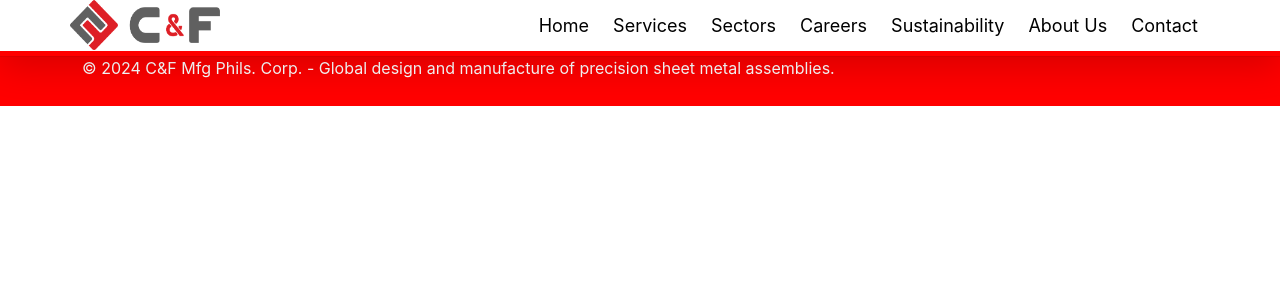
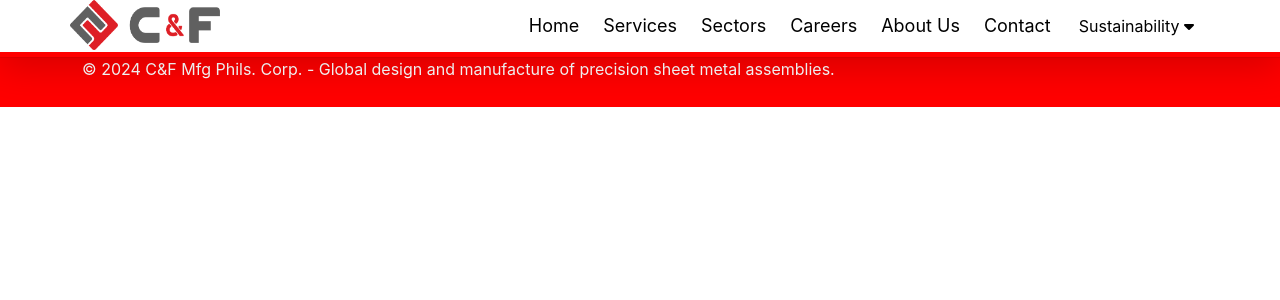
Before and after one commit to Elcavz/CF-PH-WEB, a React (Create React App) app: page /Overview in a window 1280 px wide. Shown: the top 300 px of the page. Built offline with nearby package versions, Linux system fonts and the light colour scheme.

Commit message:
Overview Page Added

```diff
--- a/public/index.html
+++ b/public/index.html
@@ -25,6 +25,7 @@
   <title>C&F Phils. Corp</title>
   <link href="https://cdn.jsdelivr.net/npm/bootstrap@5.3.3/dist/css/bootstrap.min.css" rel="stylesheet"
     integrity="sha384-QWTKZyjpPEjISv5WaRU9OFeRpok6YctnYmDr5pNlyT2bRjXh0JMhjY6hW+ALEwIH" crossorigin="anonymous">
+  <link rel="stylesheet" href="https://cdnjs.cloudflare.com/ajax/libs/font-awesome/4.7.0/css/font-awesome.min.css">
   <script src="https://kit.fontawesome.com/dd61417c3c.js" crossorigin="anonymous"></script>
 </head>
 
--- a/src/App.js
+++ b/src/App.js
@@ -6,7 +6,7 @@ import Navbar from './components/Navbar';
 import Services from './pages/Services';
 import Sectors from './pages/Sectors';
 import Careers from './pages/Careers';
-import Sustainability from './pages/Sustainability';
+import Overview from './pages/Overview';
 import Footer from './components/Footer';
 
 function App() {
@@ -14,11 +14,11 @@ function App() {
     <Router>
       <Navbar/>
       <Routes>
-        <Route path='/' element={<Home/>}/>
+        <Route path='/Home' element={<Home/>}/>
         <Route path='/Services' element={<Services/>}/>
         <Route path='/Sectors' element={<Sectors/>}/>
         <Route path='/Careers' element={<Careers/>}/>
-        <Route path='/Sustainability' element={<Sustainability/>}/>
+        <Route path='/' element={<Overview/>}/>
         <Route path='/About' element={<About/>}/>
         <Route path='/Contact' element={<Contact/>}/>
       </Routes>
--- a/src/components/Navbar/index.js
+++ b/src/components/Navbar/index.js
@@ -22,9 +22,17 @@ function Navbar() {
           <li>
             <Link to="/Careers">Careers</Link>
           </li>
-                    <li>
-                        <Link to="/Sustainability">Sustainability</Link>
-                    </li>
+          <div className="dropdown">
+            <button className="dropbtn">Sustainability&nbsp;
+              <i className="fa fa-caret-down"></i>
+            </button>
+            <div className="dropdown-content">
+              <Link to="/Overview">Overview</Link>
+              <a href="#">Environment</a>
+              <a href="#">Social</a>
+              <a href="#">Governance</a>
+            </div>
+          </div>
           <li>
             <Link to="/About">About Us</Link>
           </li>
--- a/src/components/Navbar/navbar.css
+++ b/src/components/Navbar/navbar.css
@@ -15,3 +15,48 @@ ul li a:hover {
     text-decoration: underline;
     color: red;
 }
+
+.dropdown {
+  float: right;
+}
+
+.dropdown .dropbtn {
+  font-size: 16px;
+  border: none;
+  outline: none;
+  padding: 14px 16px;
+  background-color: inherit;
+  font-family: inherit;
+  margin: 0;
+}
+
+.navbar a:hover, .dropdown:hover .dropbtn {
+    text-decoration: underline;
+    color: red;
+}
+
+.dropdown-content {
+  display: none;
+  position: absolute;
+  background-color: #f9f9f9;
+  min-width: 160px;
+  box-shadow: 0px 8px 16px 0px rgba(0,0,0,0.2);
+  z-index: 1;
+}
+
+.dropdown-content a {
+  float: none;
+  color: black;
+  padding: 12px 16px;
+  text-decoration: none;
+  display: block;
+  text-align: left;
+}
+
+.dropdown-content a:hover {
+  background-color: #ddd;
+}
+
+.dropdown:hover .dropdown-content {
+  display: block;
+}
--- /dev/null
+++ b/src/pages/Overview/index.js
@@ -0,0 +1,14 @@
+function Overview() {
+  return (
+    <div className="container">
+      <div>
+        <div className="d-flex flex-row justify-content-between">
+          <h1>TEST</h1>
+          <h1>TEST</h1>
+        </div>
+      </div>
+    </div>
+  )
+}
+
+export default Overview;
--- a/src/pages/Sustainability/index.js
+++ /dev/null
@@ -1,5 +0,0 @@
-function Sustainability() {
-    return <h1>Hi Sustainability</h1>
-}
-
-export default Sustainability;
```
Also changed, not shown: src/pages/Overview/assets/Overview_pic.png (added). Lines whose indentation alone changed are shown as unchanged.
